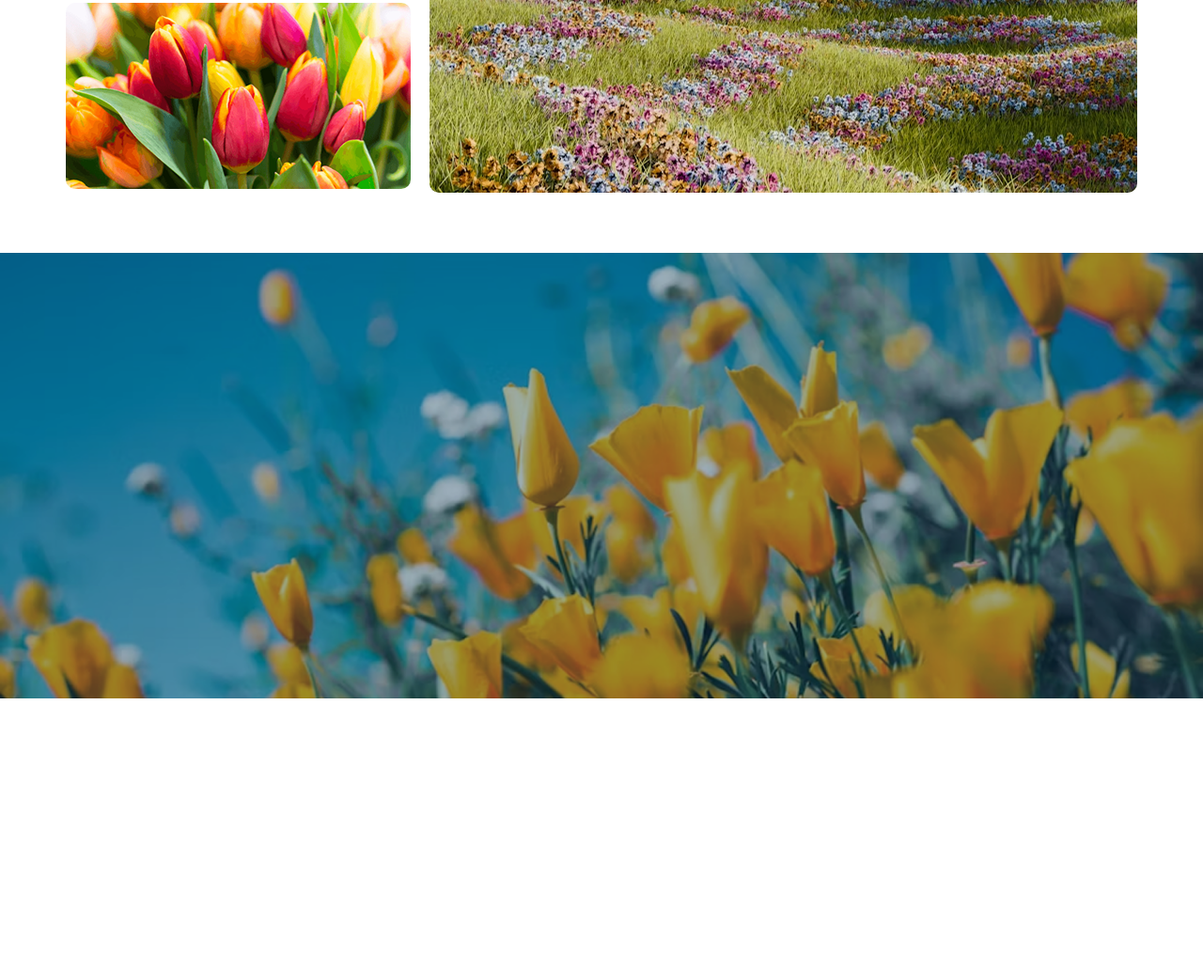
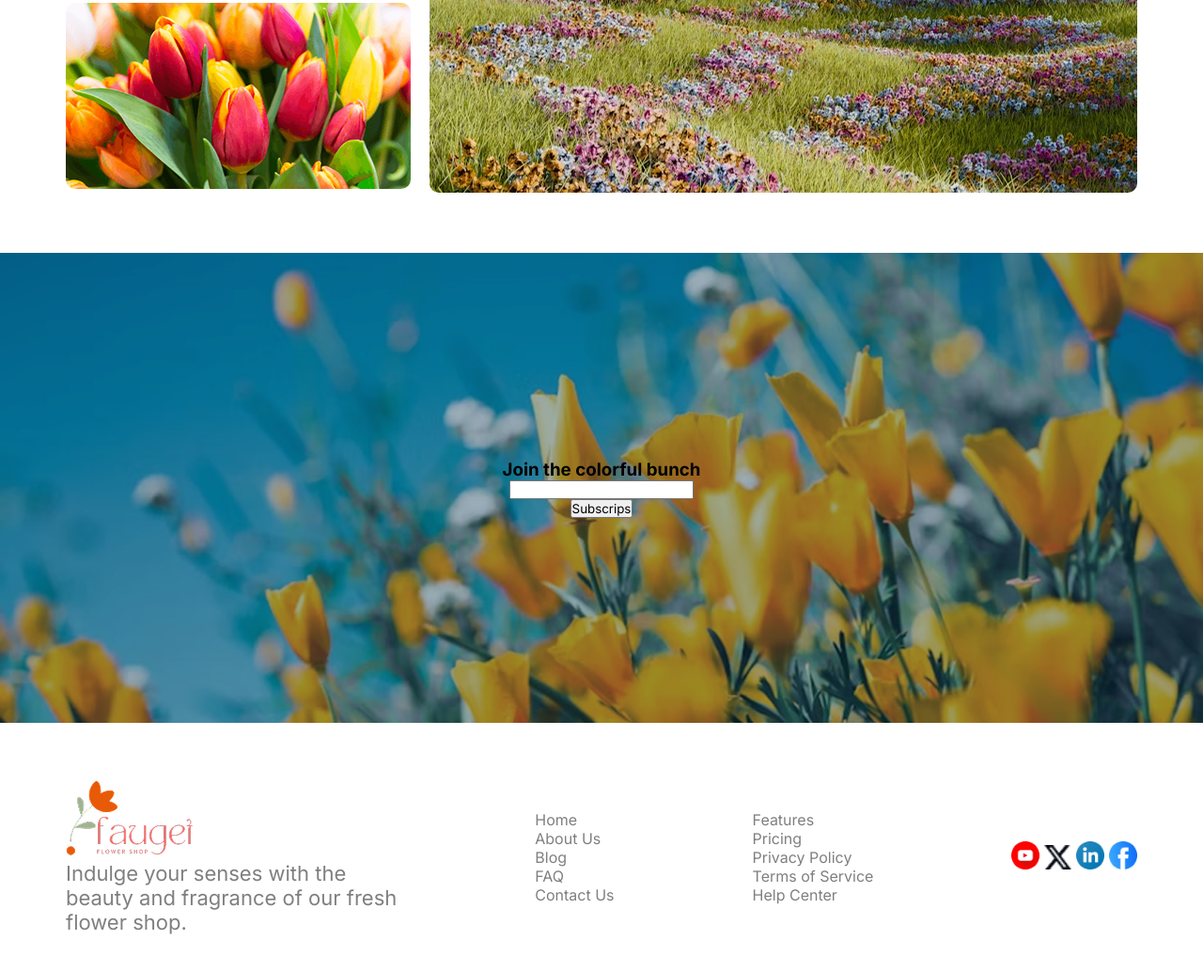
Before and after one commit to imranxony/Responsive-Flowers, a plain HTML site: page index.html in a window 1280 px wide. Shown: the part 2793-3826 px from the top of the page at 94% size. Before the commit the page ends 3540 px from the top, so only its background shows below. Drawn offline with Linux system fonts and the light colour scheme.

Commit message:
added footer

```diff
--- a/index.html
+++ b/index.html
@@ -205,11 +205,12 @@
           </p>
         </div>
 
-        <div class="all-plants">
+        <d iv class="all-plants">
           <div class="vertical-delas">
-            <img src="./assets/deal-bloom.png" alt="" />
+            <img src="./assets/deal-bloom.png" alt=""/>
             <img src="./assets/deal-ana.png" alt="" />
           </div>
+
           <div class="text">
             <div class="img-deals">
               <img src="./assets/deal-zabo.png" alt="" />
@@ -217,12 +218,49 @@
           </div>
         </div>
       </section>
-
+<!-- Join the colorful Bunch  -->
       <section class="subscribs">
-        <img src="./assets/news-letter-bg.png" alt="" />
+        <h3>Join the colorful bunch</h3>
+        <input type="text" name="" id=""> <button>Subscrips</button>
       </section>
     </main>
-    <footer></footer>
+    <footer>
+      <section class="container">
+        <div class="footer-container">
+          <div class="col-1">
+            <img src="./assets/logo.png" alt="">
+            <p class="section-description">Indulge your senses with the <br> beauty and fragrance of our fresh <br> flower shop. </p>
+          </div>
+
+          <div class="col-2">
+            <ul>
+              <li>Home</li>
+              <li>About Us</li>
+              <li>Blog</li>
+              <li>FAQ</li>
+              <li>Contact Us</li>
+            </ul>
+          </div>
+
+          <div class="col-3">
+             <ul>
+              <li>Features</li>
+              <li>Pricing</li>
+              <li>Privacy Policy</li>
+              <li>Terms of Service</li>
+              <li>Help Center</li>
+            </ul>
+          </div>
+
+          <div class="col-4 social-icon">
+            <img src="./assets/icon-youtube.png" alt="">
+            <img src="./assets/icon-twitter.png" alt="">
+            <img src="./assets/icon-linkedin.png" alt="">
+            <img src="./assets/icon-facebook.png" alt="">
+          </div>
+        </div>
+      </section>
+    </footer>
   </body>
 </html>
 
--- a/style.css
+++ b/style.css
@@ -154,6 +154,7 @@
   flex-direction: column;
   gap: 20px;
 }
+
 .subscribs img {
   width: 100%;
   margin-top: 60px;
@@ -161,10 +162,39 @@
 
 /* Join the colorful Bunch */
 
+.subscribs {
+  background-image: url(./assets/news-letter-bg.png);
+  background-size: cover;
+  width: 100%;
+  height: 500px;
+  display: flex;
+  justify-content: center;
+  flex-direction: column;
+  align-items: center;
+  margin: 60px 0px;
+}
+.subscribs h3 {
+  display: block;
+}
+
 /* footer */
+.footer-container {
+  display: flex;
+  justify-content: space-between;
+  align-items: center;
+  margin-bottom: 50px;
+}
+footer ul {
+  list-style: none;
+}
+footer ul li {
+  color: rgba(0, 0, 0, 0.5);
+}
+.social-icon img {
+  width: 30px;
+}
+/*------------- Responsive------------ */
 
-/*------------- Responsive------------ */
-/* Small devices (landscape phones, less than 768px) */
 /* Navbar */
 @media (max-width: 576px) {
   .navbar {
```
